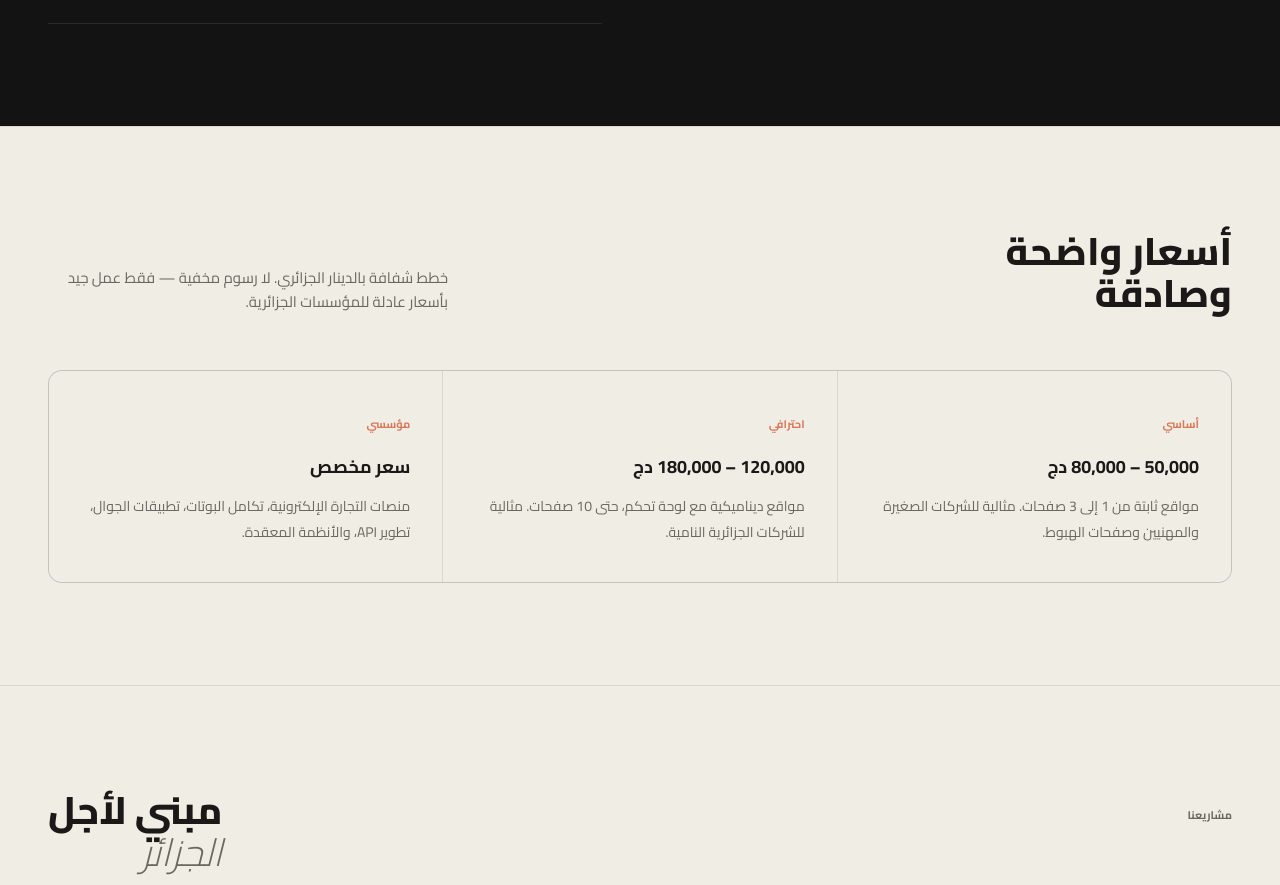
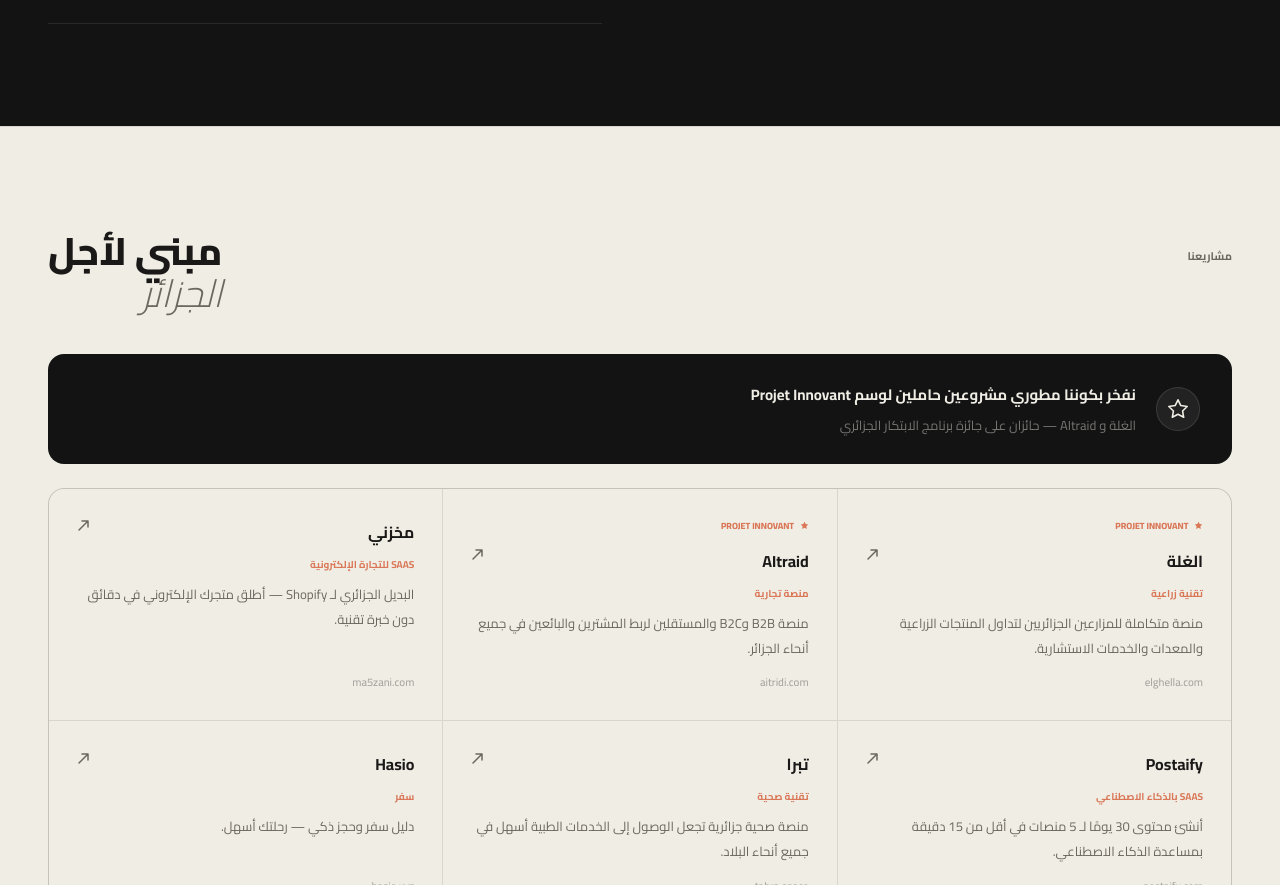
Before and after one commit to autonomyowner/SITEDZ, a React (Vite) app: page / in a window 1280 px wide. Shown: the part 2628-3513 px from the top of the page. Built offline with nearby package versions, Linux system fonts and the light colour scheme.

Commit message:
Remove pricing section from Arabic page
Co-Authored-By: Claude Sonnet 4.6 <noreply@anthropic.com>

```diff
--- a/src/pages/HomeAr.jsx
+++ b/src/pages/HomeAr.jsx
@@ -53,23 +53,6 @@ const STEPS = [
   { num: '04', title: 'الإطلاق والدعم', desc: 'نشر، اختبار دقيق، وصيانة مستمرة للحفاظ على استمرارية عملك.' },
 ]
 
-const PRICING = [
-  {
-    tag: 'أساسي',
-    name: '50,000 – 80,000 دج',
-    desc: 'مواقع ثابتة من 1 إلى 3 صفحات. مثالية للشركات الصغيرة والمهنيين وصفحات الهبوط.',
-  },
-  {
-    tag: 'احترافي',
-    name: '120,000 – 180,000 دج',
-    desc: 'مواقع ديناميكية مع لوحة تحكم، حتى 10 صفحات. مثالية للشركات الجزائرية النامية.',
-  },
-  {
-    tag: 'مؤسسي',
-    name: 'سعر مخصص',
-    desc: 'منصات التجارة الإلكترونية، تكامل البوتات، تطبيقات الجوال، تطوير API، والأنظمة المعقدة.',
-  },
-]
 
 const STATS = [
   { num: '+30', label: 'مشروع منجز' },
@@ -330,30 +313,6 @@ function Process() {
   )
 }
 
-function Pricing() {
-  return (
-    <section className="materials" id="pricing">
-      <div className="materials__inner">
-        <div className="materials__header">
-          <h2 className="materials__headline">أسعار واضحة<br />وصادقة</h2>
-          <p className="materials__sub">
-            خطط شفافة بالدينار الجزائري. لا رسوم مخفية —
-            فقط عمل جيد بأسعار عادلة للمؤسسات الجزائرية.
-          </p>
-        </div>
-        <div className="materials__grid">
-          {PRICING.map((p, i) => (
-            <div key={i} className="material-card">
-              <span className="material-card__tag">{p.tag}</span>
-              <h3 className="material-card__name">{p.name}</h3>
-              <p className="material-card__desc">{p.desc}</p>
-            </div>
-          ))}
-        </div>
-      </div>
-    </section>
-  )
-}
 
 function Projects() {
   return (
@@ -445,7 +404,6 @@ export default function HomeArPage() {
       <Marquee />
       <Services />
       <Process />
-      <Pricing />
       <Projects />
       <Contact />
     </>
```
